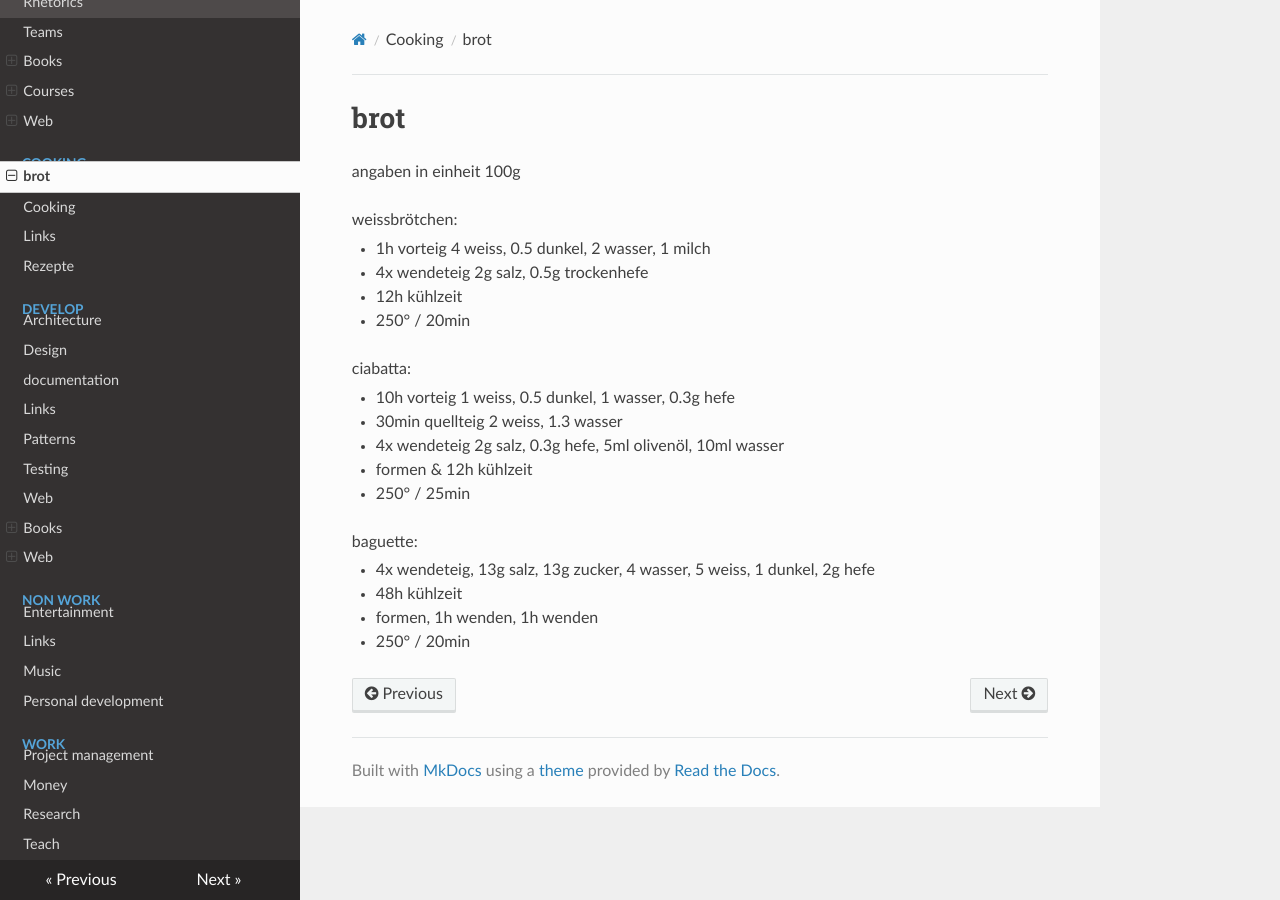
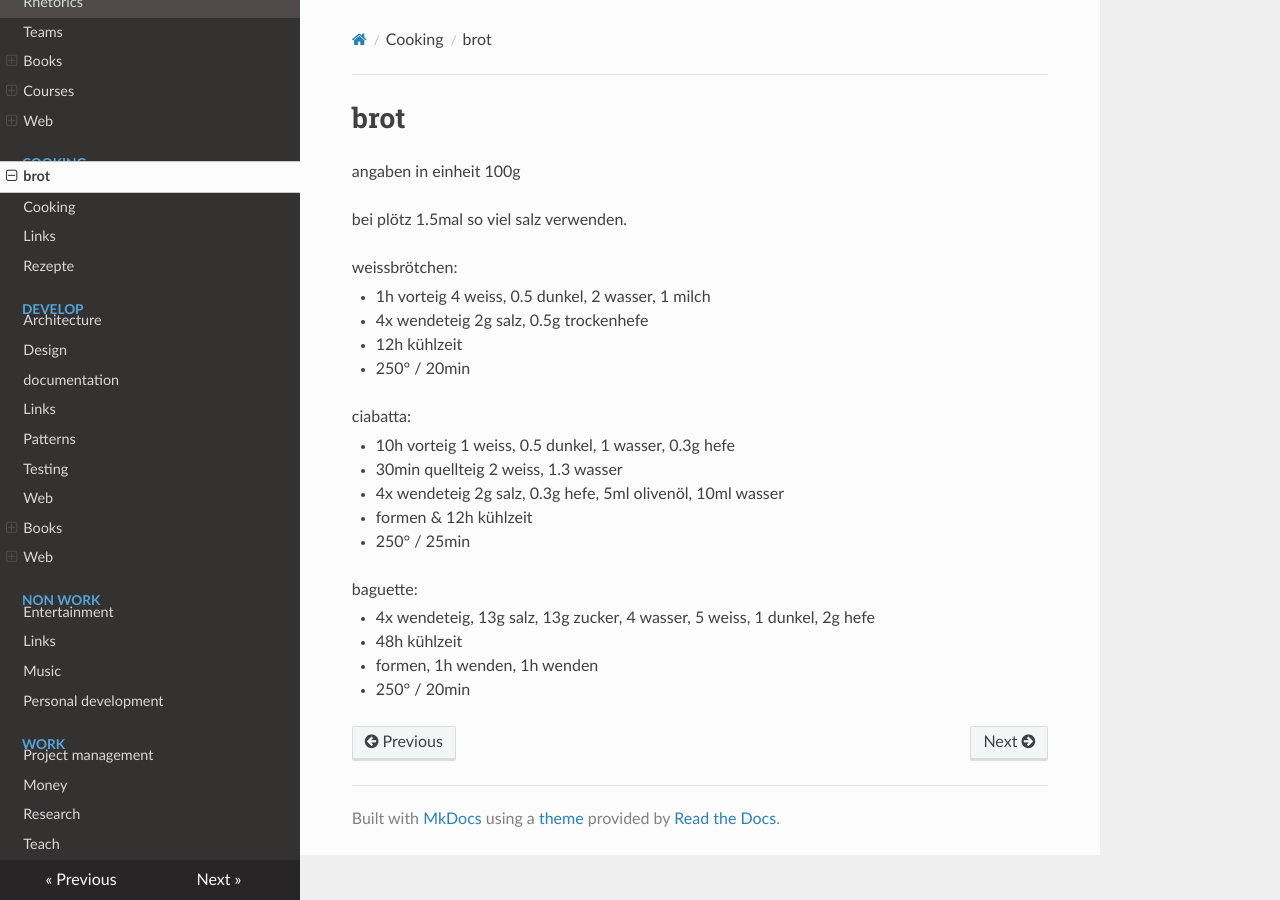
Before and after one commit to famoser/docs, an MkDocs documentation site: the page built from docs/cooking/backen.md, in a window 1280 px wide. Built offline with MkDocs 1.6.1, drawn with Linux system fonts in a browser that asks for light colours; nearby versions of some CDN libraries.

Commit message:
Update backen.md

```diff
--- a/docs/cooking/backen.md
+++ b/docs/cooking/backen.md
@@ -1,6 +1,8 @@
 # brot
 
 angaben in einheit 100g
+
+bei plötz 1.5mal so viel salz verwenden.
 
 weissbrötchen:
 
```
